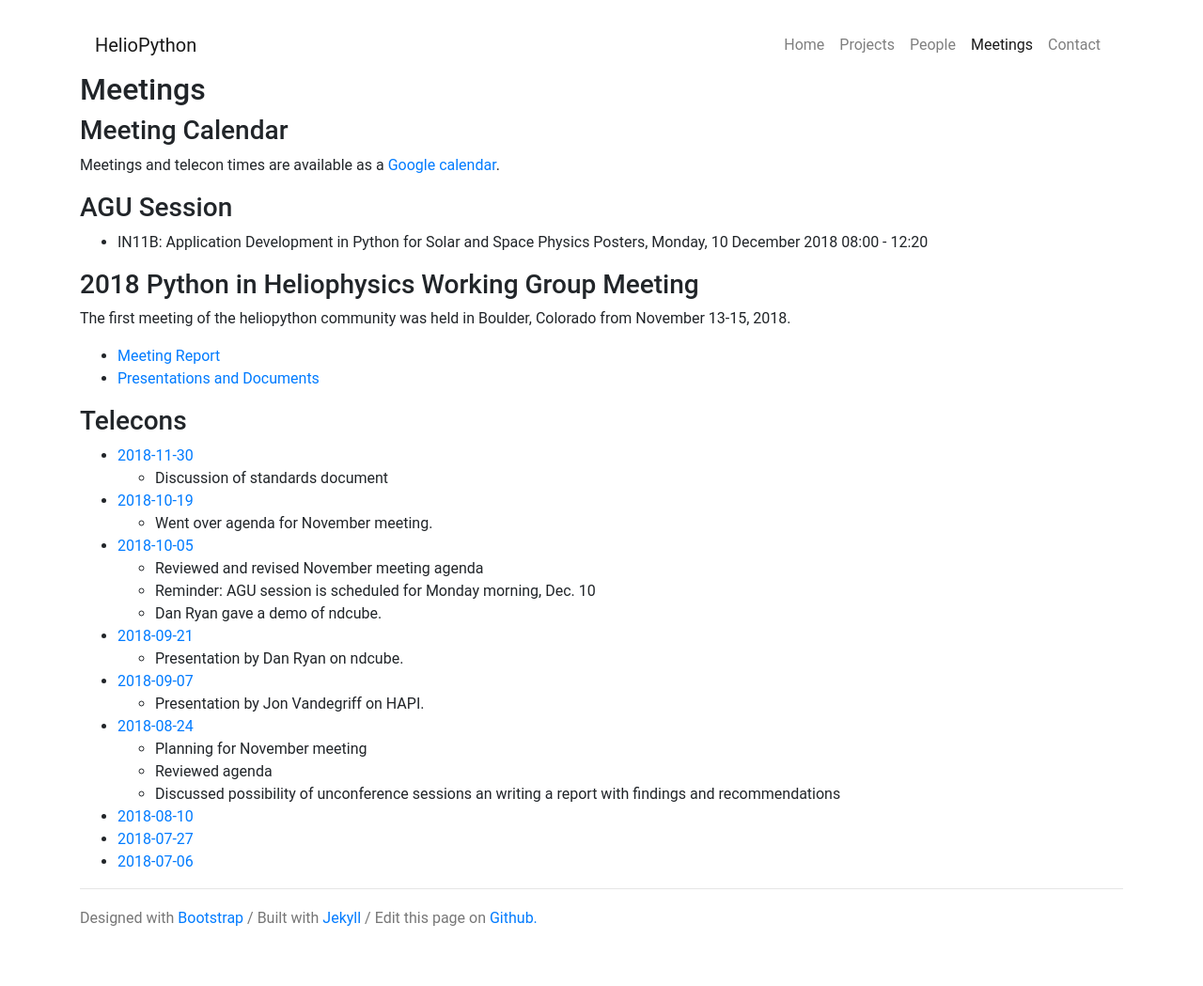
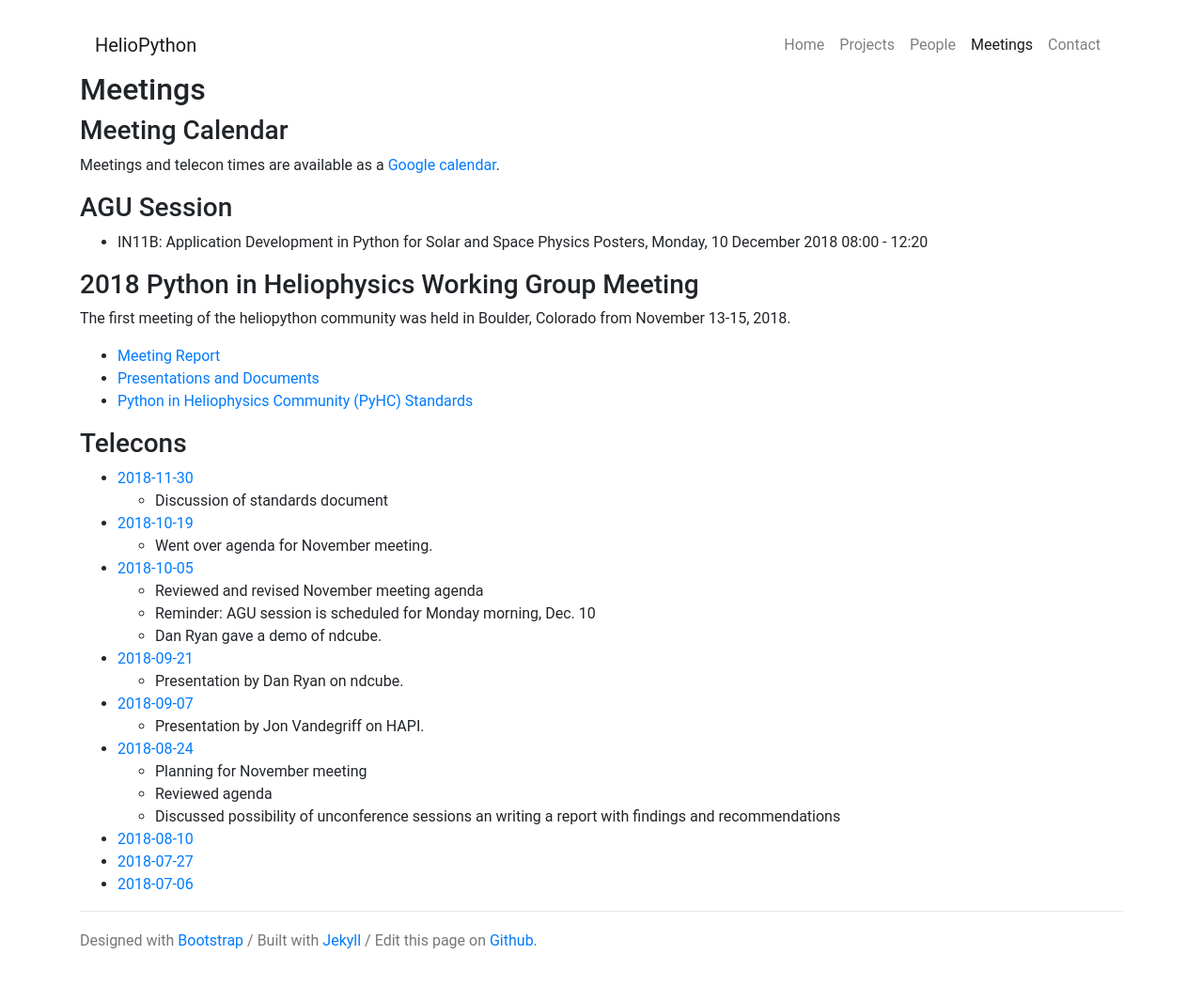
Before and after one commit to heliophysicsPy/heliophysicsPy.github.io, a Jekyll site: the page built from _pages/meetings.md, in a window 1280 px wide. Shown: the whole page at 94% size. Built offline with Jekyll 4.4.1, drawn with Linux system fonts in a browser that asks for light colours; nearby versions of some CDN libraries; before the commit the page ends 1025 px from its top, so only the background shows below that.

Commit message:
added link to standards

```diff
--- a/_pages/meetings.md
+++ b/_pages/meetings.md
@@ -16,6 +16,7 @@ Meetings and telecon times are available as a [Google calendar](https://calendar
 The first meeting of the heliopython community was held in Boulder, Colorado from November 13-15, 2018.
 * [Meeting Report](https://docs.google.com/document/d/1ejP0kaibf6DRxjYJNmPrF1t3Nl21r0pC1FuDhu0hPnM/edit?usp=sharing)
 * [Presentations and Documents](https://drive.google.com/open?id=1snib9D8PcSaPByMqrAx8_4b05RfsTh58)
+* [Python in Heliophysics Community (PyHC) Standards](https://github.com/heliophysicsPy/standards/blob/master/standards.md)
 
 ### Telecons
 
```
